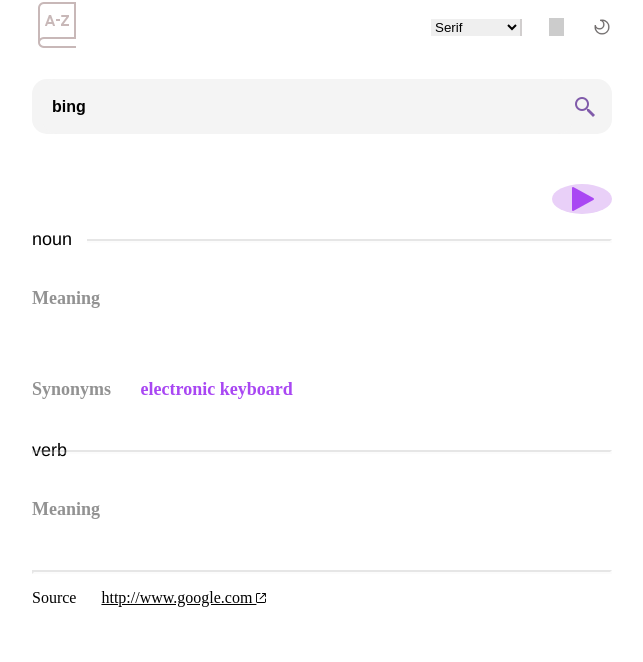
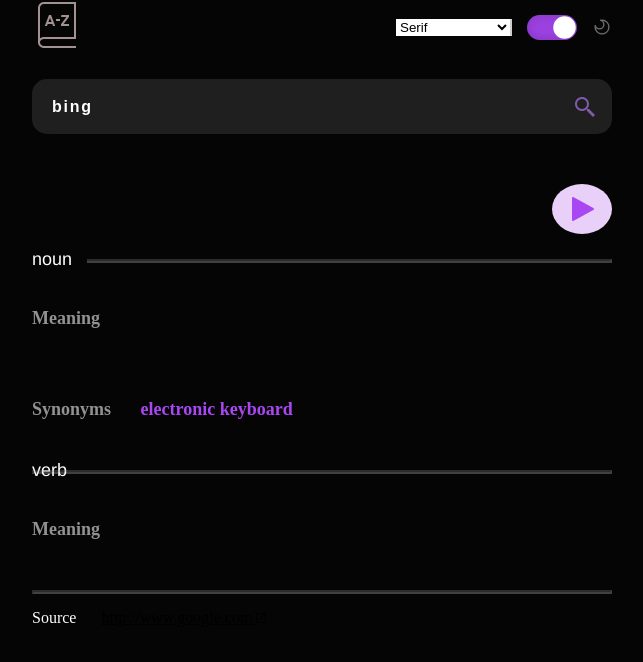
Before and after one commit to yagyesh-bobde/Dictionary-Web-App, a plain HTML site: page index.html in a window 1280 px wide. Both pictures are taken after a click on the element 874 px from the left and 27 px from the top of the page. Shown: the whole page, without its empty margins (318-961 px from the left). Drawn offline with Linux system fonts and the light colour scheme.

Commit message:
added the mode toggle

```diff
--- a/css/style.css
+++ b/css/style.css
@@ -4,6 +4,9 @@
     --gray: rgb(244,244,244);
     --background: white;
     --font-light: rgb(146,146,146);
+
+    --dark-background: #050505;
+    --dark-search: #1f1f1f;
 }
 
 
@@ -15,7 +18,6 @@
 
 body{
     padding: 20px 375px 75px 375px;
-    /* padding: 20px 225px; */
     color: black;
 }
 
@@ -32,49 +34,62 @@
 
 select, option {
     outline: none;
-
+    background-color: var(--background);
     border: none;
 }
 
 select {
     border-right: 2px solid rgb(209, 206, 206);
     padding-right: 25px;
-    width: 50%;
 }
 
 option{
     background-color: transparent;
+    outline: none;
+    border: none;
+    height: 25px;
 }
 
-.nav_toggle_mode {
-    padding-left: 15px;
-    display: flex;
-    align-items: center;
-    justify-content: center;
-    gap: 15px;
+
+/* * TOGGLE BUTTON */
+.toggle_mode {
+    cursor: pointer;
+    width: 50px;
+    background-color: white;
+    height: 25px;
+    border-radius: 25px;
+    transition: 0.5s;
+    box-shadow: inset 0 2px 60px rgba(0,0,0,0.1),
+                inset 0 2px 8px rgba(0,0,0,0.1),
+                inset 0 -4px 4px rgba(0,0,0,0.05);
     position: relative;
 }
 
-/* * TOGGLE BUTTON */
-.switch input {
-    opacity: 0;
-    width: 0;
-    height: 0;
-}
-/* SLIDER */
-.slider {
+.toggle_mode_button {
     position: absolute;
-    cursor: pointer;
-    top: 0;
-    left: 0;
+    width: 25px;
+    height: 100%;
+    transform: scale(0.9);
+    border-radius: 50%;
     right: 0;
-    bottom: 0;
-    background-color: #ccc;
-     -webkit-transition: .4s;
-  transition: .4s;
+    left:0;
+    background : white;
 }
 
 
+.toggle_mode.active {
+    background: var(--purple);
+}
+
+.toggle_mode.active .toggle_mode_button {
+    left: 25px;
+}
+
+
+body.active{
+    color: white;
+    background-color: #050505;
+}
 
 /* * MAIN */
 
@@ -90,7 +105,18 @@
     /* border: 2px solid gray; */
     padding: 0 15px 0 10px;
     background-color: var(--gray);
+    font-weight: 500;
+    letter-spacing: 1.75px;
 }
+
+.search_box.active,
+.search_box input.active {
+    background-color: var(--dark-search);
+    color: white;
+
+}
+
+
 .search_box input:focus {
     outline: none;
     border: none;
@@ -131,6 +157,9 @@
     flex-grow: 0.09;
     cursor: pointer;
     max-width: 60px;
+    min-width: 50px;
+    min-height: 50px;
+    max-height: 65px;
     transition: 256ms;
 }
 .word_play img {
@@ -167,6 +196,11 @@
     padding: 0 15px 0 0;
     font-size: large;
 }
+
+.new_section legend.active{
+    background-color: var(--dark-background);
+}
+
 hr{
     border-color: var(--gray);
     opacity: 0.25;
--- a/index.html
+++ b/index.html
@@ -20,17 +20,18 @@
                     <option value="serif" data-font-select >Serif</option>
                     <option value="monospace" data-font-select >monospace</option>
                 </select>
-                <div class="nav_toggle_mode" >
-                        <label  class="switch">
-                            <input type="checkbox">
-                            <span class="slider round"></span>
+                <div class="toggle_mode" >
+                    <div class="toggle_mode_button">
 
-                        </label>
+                    </div>
                 </div>
-                <img src="assets\nav_toggle_dark.png"
+                <img
+                id="search_icon"
+                src="assets\nav_toggle_dark.png"
                      alt=""
                      width="20"
                      srcset="">
+
         </div>
     </nav>
     <main class="app">
--- a/script.js
+++ b/script.js
@@ -82,3 +82,33 @@
         }
     }
 }
+
+
+
+
+
+
+
+
+// toggle
+const toggle = document.getElementsByClassName('toggle_mode')[0]
+const body = document.getElementsByTagName('body')[0]
+
+
+
+toggle.onclick = function () {
+    toggle.classList.toggle('active')
+    body.classList.toggle('active')
+
+    // search box
+    const search_box = document.querySelector('.search_box')
+    const search_input = document.querySelector('.search_box input')
+
+    search_box.classList.toggle('active')
+    search_input.classList.toggle('active')
+
+    const legends = document.querySelectorAll('.new_section legend')
+    legends.forEach((legend) => {
+        legend.classList.toggle('active')
+    })
+}
```
